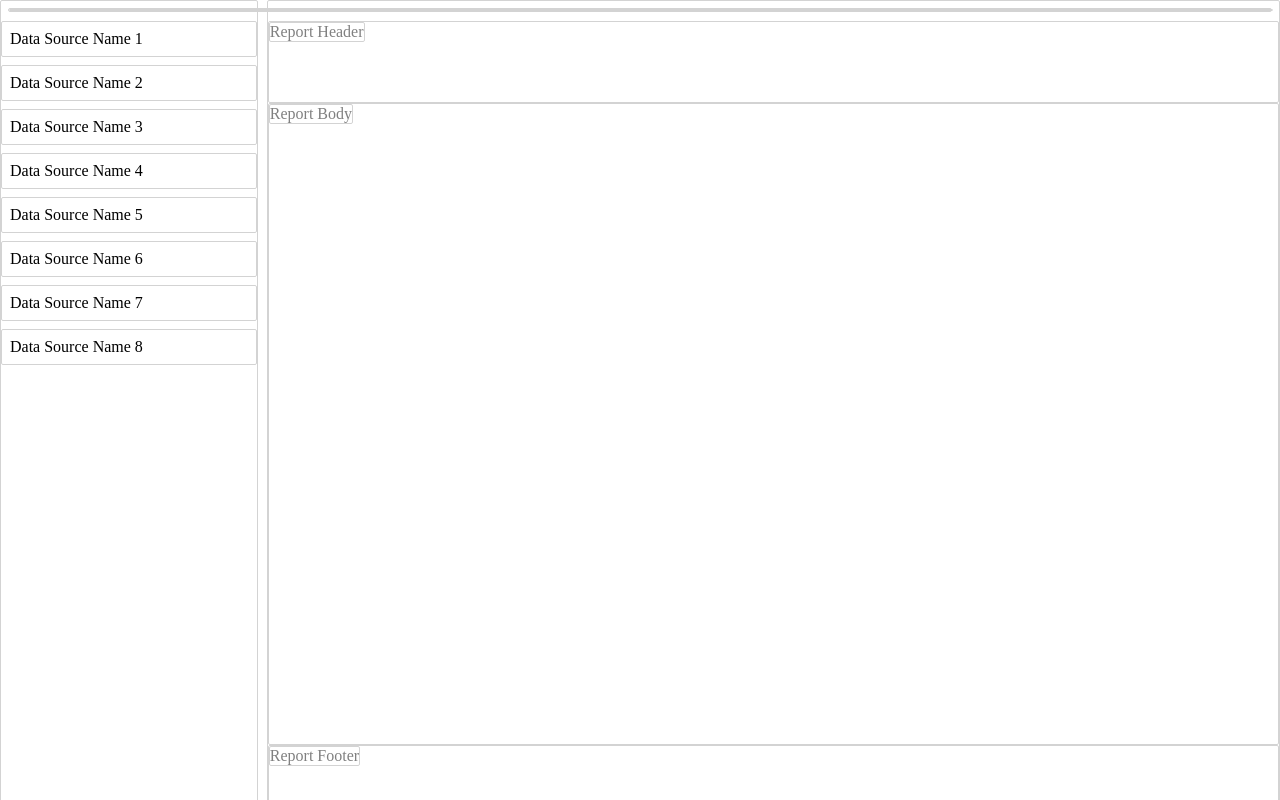
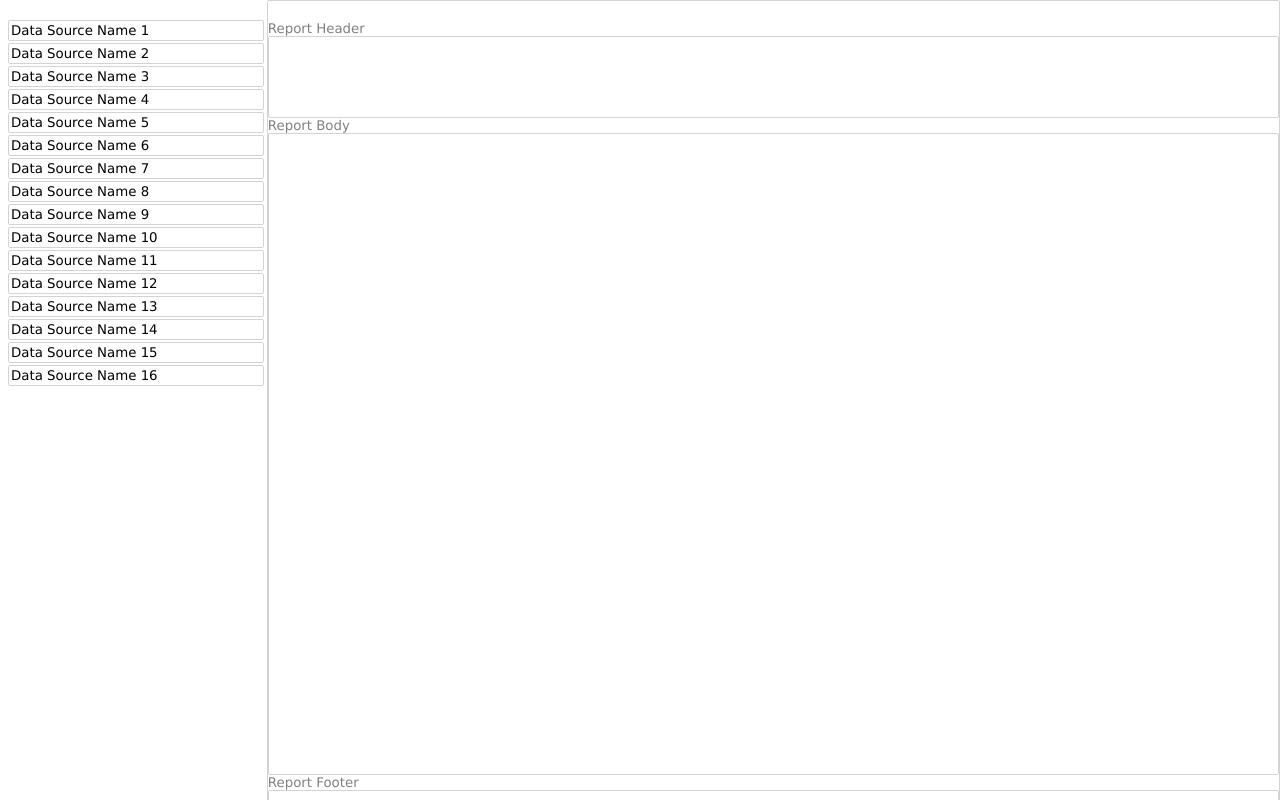
Before and after one commit to LKisaki/r2b-reports, a React (Create React App) app in the folder wks-report-designer/: page / in a window 1280 px wide. Built offline with nearby package versions, Linux system fonts and the light colour scheme.

Commit message:
horizontal dnd

```diff
--- a/wks-report-designer/public/style.css
+++ b/wks-report-designer/public/style.css
@@ -1,14 +1,12 @@
 div {
-    border: 1px solid lightgrey;
-    border-radius: 2px;
 }
 
-#main-container {
+#main-container{
     height: 100%;
     width: 100%;
 }
 
-#datasource-list {
+#toolbox-container{
     height: 100%;
     width: 20%;
     position: fixed;
@@ -16,10 +14,12 @@ div {
     top: 0;
     overflow-x: hidden;
     padding-top: 20px;
-    left: 0;
 }
 
-#report-canvas-container {
+#report-canvas-container{
+    border: 1px solid lightgrey;
+    border-radius: 2px;
+
     height: 100%;
     width: 79%;
     position: fixed;
@@ -31,34 +31,50 @@ div {
 }
 
 /* Toolbox panel */
-.toolbox-element {
+.toolbox-element{
     border: 1px solid lightgrey;
     border-radius: 2px;
-    padding: 8px;
-    margin-bottom: 8px;
+    padding: 2px;
+    margin-bottom: 2px;
     background-color: white;
+
+    font-family: Verdana, Geneva, Tahoma, sans-serif;
+    font-size: smaller;
 }
 
 /* Report Canvas */
 
-#report-header {
+#report-header{
+    border: 1px solid lightgrey;
+    border-radius: 2px;
+
     height: 10%;
+    display: flex;
 }
 
-#report-body {
+#report-body{
+    border: 1px solid lightgrey;
+    border-radius: 2px;
+
     height: 80%;
+    display: flex;
 }
 
-#report-footer {
+#report-footer{
+    border: 1px solid lightgrey;
+    border-radius: 2px;
+
     height: 10%;
+    display: flex;
 }
 
-.report-region-name {
+.report-region-name{
     color: gray;
-    display: inline-block;
+    font-family: Verdana, Geneva, Tahoma, sans-serif;
+    font-size: smaller;
 }
 
-.report-region-element {
-    color: red;
-    display: inline-block;
+.report-region-element{
+    border: 1px solid lightgrey;
+    height: 5%;
 }
--- a/wks-report-designer/src/App.js
+++ b/wks-report-designer/src/App.js
@@ -92,22 +92,23 @@ export default class App extends React.Component {
             <DragDropContext
                 onDragEnd={this.onDragEnd}
             >
-                <Droppable droppableId="dataSourceDroppable" isDropDisabled={true} >
+                <Droppable droppableId="dataSourceDroppable" isDropDisabled={true}>
                     {provided => (
                         <div id='main-container' ref={provided.innerRef} {...provided.droppableProps}>
-                            <div id='datasource-list'>
+                            <div id='toolbox-container'>
                                 {this.state.dataSources.map((dataSource, index) =>
                                     <DataSource key={dataSource.id} id={dataSource.id} name={dataSource.name} index={index} />
                                 )}
                             </div>
                             {provided.placeholder}
-                            <div id='report-canvas-container'>
-                                <ReportCanvas reportHeader={this.state.reportHeader} reportBody={this.state.reportBody} reportFooter={this.state.reportFooter} />
-                            </div>
-
                         </div>
                     )}
                 </Droppable>
+
+                <div id='report-canvas-container'>
+                    <ReportCanvas reportHeader={this.state.reportHeader} reportBody={this.state.reportBody} reportFooter={this.state.reportFooter} />
+                </div>
+
 
             </DragDropContext>
         );
--- a/wks-report-designer/src/data.js
+++ b/wks-report-designer/src/data.js
@@ -8,6 +8,14 @@ const data = {
         { id: 'dataSourceId6', name: 'Data Source Name 6' },
         { id: 'dataSourceId7', name: 'Data Source Name 7' },
         { id: 'dataSourceId8', name: 'Data Source Name 8' },
+        { id: 'dataSourceId9', name: 'Data Source Name 9' },
+        { id: 'dataSourceId10', name: 'Data Source Name 10' },
+        { id: 'dataSourceId11', name: 'Data Source Name 11' },
+        { id: 'dataSourceId12', name: 'Data Source Name 12' },
+        { id: 'dataSourceId13', name: 'Data Source Name 13' },
+        { id: 'dataSourceId14', name: 'Data Source Name 14' },
+        { id: 'dataSourceId15', name: 'Data Source Name 15' },
+        { id: 'dataSourceId16', name: 'Data Source Name 16' },
     ],
 
     reportHeader: [
--- a/wks-report-designer/src/reportCanvas.jsx
+++ b/wks-report-designer/src/reportCanvas.jsx
@@ -7,10 +7,12 @@ export default class ReportCanvas extends React.Component {
     render() {
         return (
             <>
-                <Droppable droppableId="reportHeaderDroppable">
+                <Droppable droppableId="reportHeaderDroppable" direction='horizontal'>
                     {provided => (
+                        <>
+                            <div className="report-region-name">Report Header</div>
+
                             <div id="report-header" ref={provided.innerRef} {...provided.droppableProps}>
-                            <div className="report-region-name">Report Header</div>
                                 {this.props.reportHeader.map((reportHeader, index) =>
                                     <Draggable draggableId={'reportHeaderDroppable' + reportHeader.id} index={index} key={'reportHeaderDroppable' + reportHeader.id}>
                                         {(provided) => (
@@ -25,13 +27,16 @@ export default class ReportCanvas extends React.Component {
                                 )}
                                 {provided.placeholder}
                             </div>
+                        </>
                     )}
                 </Droppable>
 
-                <Droppable droppableId="reportBodyDroppable">
+                <Droppable droppableId="reportBodyDroppable" direction='horizontal'>
                     {provided => (
+                        <>
+                            <div className="report-region-name">Report Body</div>
+
                             <div id="report-body" ref={provided.innerRef} {...provided.droppableProps}>
-                            <div className="report-region-name">Report Body</div>
                                 {this.props.reportBody.map((reportBody, index) =>
                                     <Draggable draggableId={'reportBodyDroppable' + reportBody.id} index={index} key={'reportBodyDroppable' + reportBody.id}>
                                         {(provided) => (
@@ -46,13 +51,16 @@ export default class ReportCanvas extends React.Component {
                                 )}
                                 {provided.placeholder}
                             </div>
+                        </>
                     )}
                 </Droppable>
 
-                <Droppable droppableId="reportFooterDroppable">
+                <Droppable droppableId="reportFooterDroppable" direction='horizontal'>
                     {provided => (
+                        <>
+                            <div className="report-region-name">Report Footer</div>
+
                             <div id="report-footer" ref={provided.innerRef} {...provided.droppableProps}>
-                            <div className="report-region-name">Report Footer</div>
                                 {this.props.reportFooter.map((reportFooter, index) =>
                                     <Draggable draggableId={'reportFooterDroppable' + reportFooter.id} index={index} key={'reportFooterDroppable' + reportFooter.id}>
                                         {(provided) => (
@@ -67,6 +75,7 @@ export default class ReportCanvas extends React.Component {
                                 )}
                                 {provided.placeholder}
                             </div>
+                        </>
                     )}
                 </Droppable>
             </>
```
Lines whose indentation alone changed are shown as unchanged.
